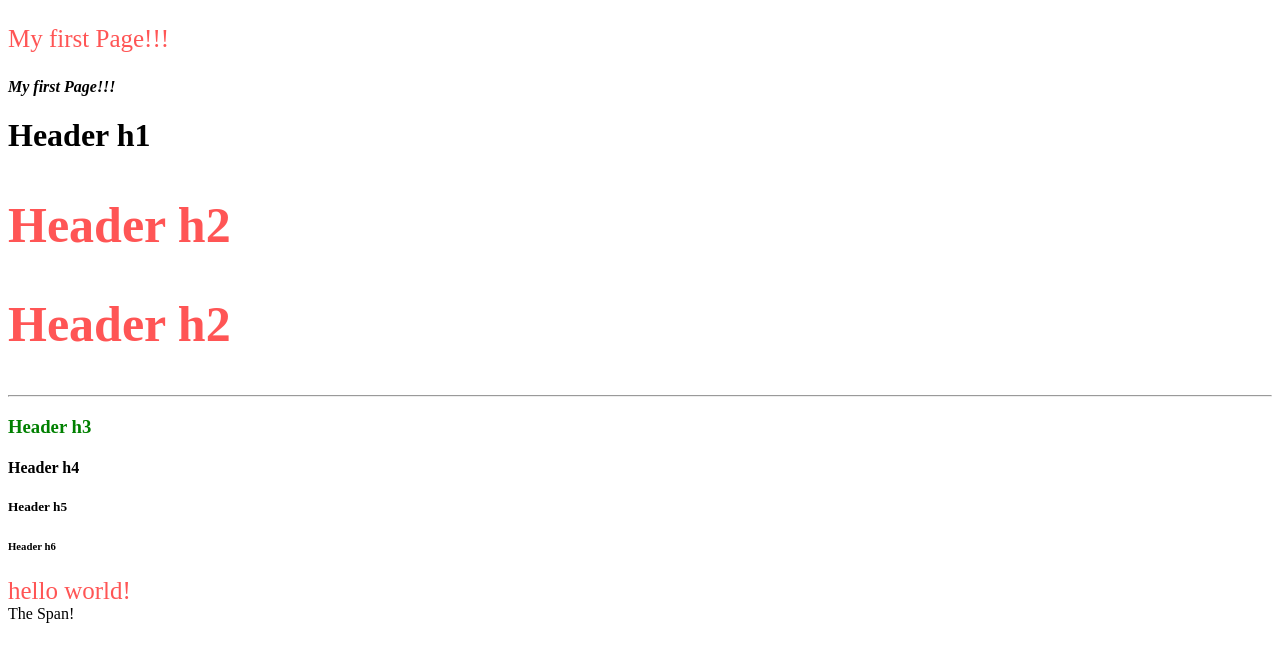
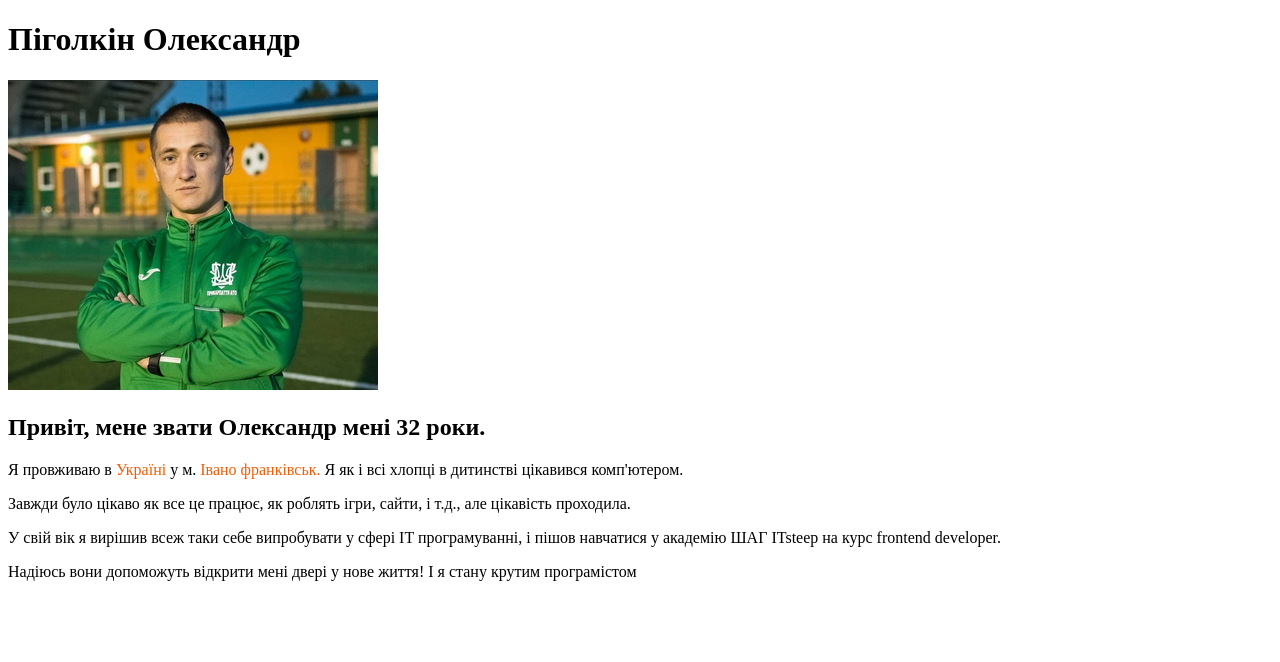
Before and after one commit to DimagaDev/FrontEnd21, a plain HTML site: page index.html in a window 1280 px wide. Drawn offline with Linux system fonts and the light colour scheme.

Commit message:
Sasha3012

```diff
--- a/css/style.css
+++ b/css/style.css
@@ -1,9 +1,3 @@
-h2 {
-	color: rgba(255, 40, 40, 0.794);
-	font-size: 50px;
+.from{
+	color:rgb(241, 93, 8)
 }
-
-.someStyle {
-	color: rgba(255, 40, 40, 0.794);
-	font-size: 25px;
-}
--- a/index.html
+++ b/index.html
@@ -1,27 +1,37 @@
 <!DOCTYPE html>
-<!-- < Тег attr="attrValue"  >  -->
-<html lang="en">
+
+<html lang="ru">
 	<head>
 		<meta charset="utf-8" />
-		<title>Resume</title>
 
-		<link href="css/style.css" rel="stylesheet" />
-		<style></style>
+		<title>портфоліо</title>
+
+		<link rel="stylesheet" href="css/style.css"/>
+
 	</head>
+
 	<body>
-		<p class="someStyle" title="Header H1">My first Page!!!</p>
-		<b title="Header H1">
-			<i title="sdfds H1"> My first Page!!! </i>
-		</b>
-		<h1 title="Header H1">Header h1</h1>
-		<h2>Header h2</h2>
-		<h2>Header h2</h2>
-		<hr />
-		<h3 style="color: green">Header h3</h3>
-		<h4>Header h4</h4>
-		<h5 id="h5">Header h5</h5>
-		<h6 id="h6">Header h6</h6>
-		<div class="someStyle"> hello world! </div>
-		<span>The Span!</span>
+		<h1>Піголкін Олександр</h1>
+
+		<img src="img/photo_2022-02-15_19-27-23.jpg" alt="моє фото">
+
+		<h2>Привіт, мене звати Олександр мені 32 роки.</h2>
+
+			<p>
+				Я провживаю в <span class="from">Україні</span> у м. <span class="from">Івано франківськ.</span> Я як і всі хлопці в дитинстві цікавився комп'ютером.
+	 		</p>
+
+			 <p>
+				Завжди було цікаво як все це працює, як роблять ігри, сайти, і т.д., але цікавість проходила.
+			</p>
+
+			<p>
+				У свій вік я вирішив всеж таки себе випробувати у сфері IT програмуванні, і пішов навчатися у академію ШАГ ITsteep на курс frontend developer.
+			</p>
+
+			<p>
+				Надіюсь вони допоможуть відкрити мені двері у нове життя! І я стану крутим програмістом
+			</p>
+
 	</body>
 </html>
```
Also changed, not shown: img/photo_2022-02-15_19-27-23.jpg (added).
